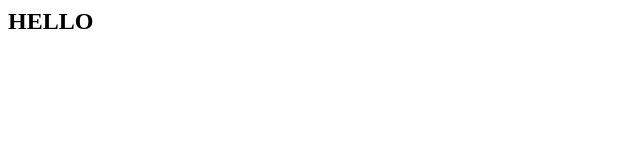
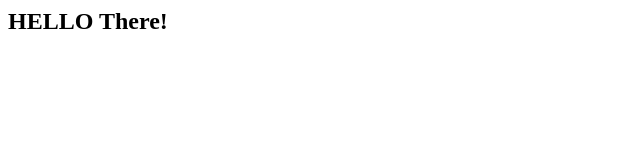
Before and after one commit to Rock46/gitfirst, a plain HTML site: page index.html in a window 1280 px wide. Shown: the whole page, without its empty margins (0-640 px from the left). Drawn offline with Linux system fonts and the light colour scheme.

Commit message:
Edited index.html

```diff
--- a/index.html
+++ b/index.html
@@ -1,5 +1,5 @@
 <HTML>
 <BODY>
-<H2> HELLO </H2>
+<H2> HELLO There! </H2>
 </BODY>
 </HTML>
```
